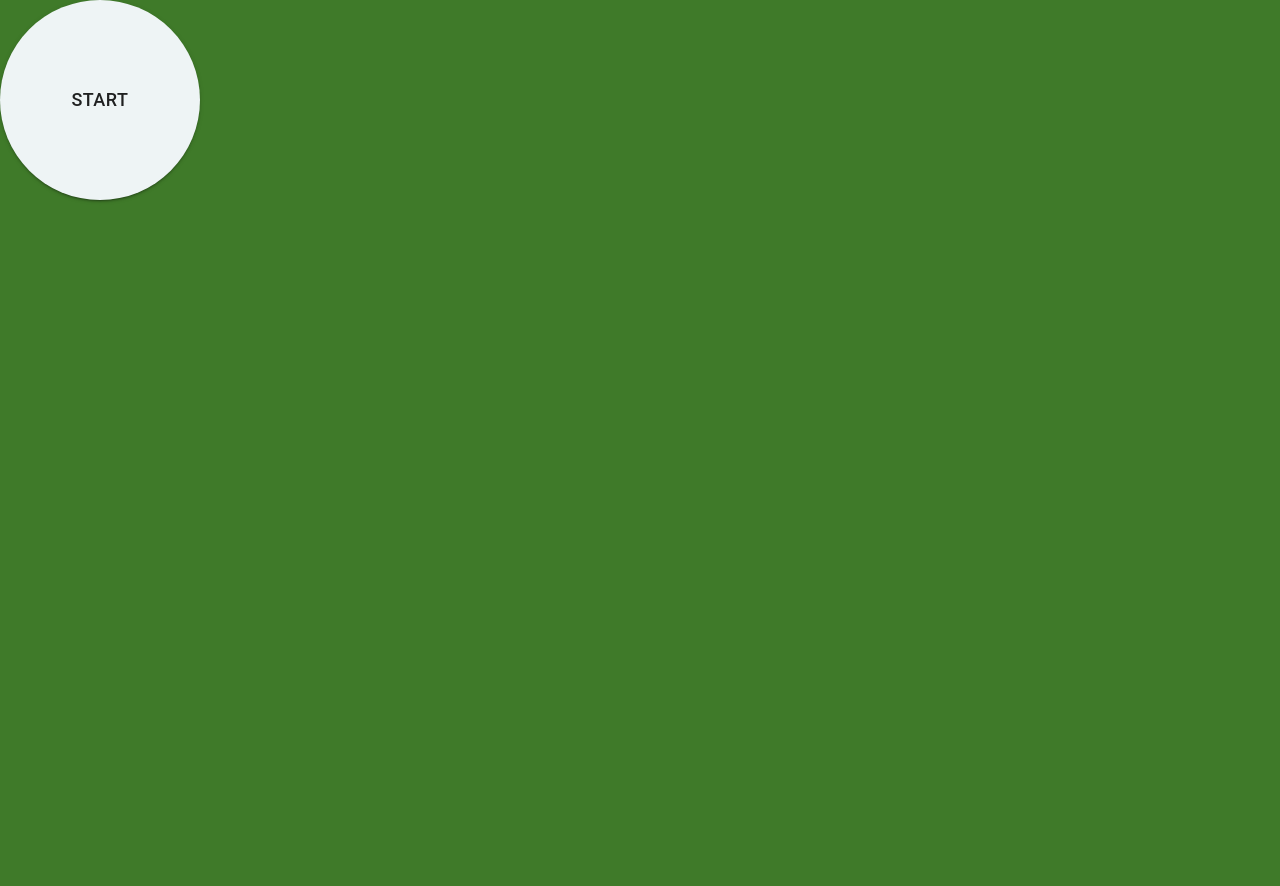
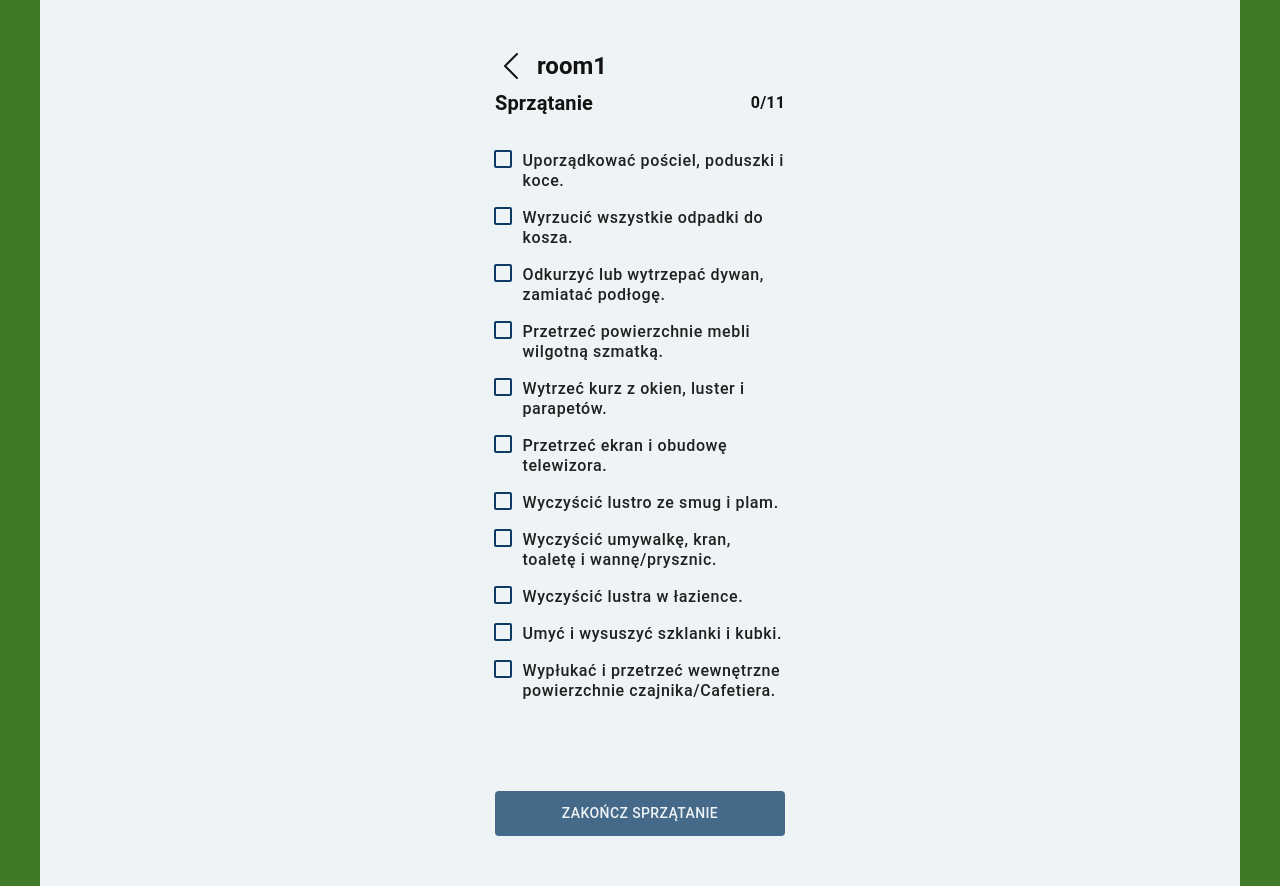
Before and after one commit to urasinskipawel/PoC-Hotel-App, a React (Create React App) app: page /hotel/1/room/room1 in a window 1280 px wide. Before the commit the page ends 800 px from the top, so only its background shows below. Built offline with nearby package versions, Linux system fonts and the light colour scheme.

Commit message:
Made simple worker logic
TODO: instead of using useNavigate to hand over state status context should be made - state should be stored in context

```diff
--- a/src/App.tsx
+++ b/src/App.tsx
@@ -7,6 +7,7 @@ import HotelList from './screens/HotelList';
 import HotelDetails from './screens/HotelDetails';
 import HotelRoomList from './screens/HotelRoomList';
 import HotelRoomDetails from './screens/HotelRoomDetails';
+import RoomCleaningCard from './screens/RoomCleaningCard';
 import { CssBaseline, ThemeProvider } from '@mui/material';
 import { globalTheme as theme } from './themes/GlobalTheme';
 
@@ -21,7 +22,7 @@ export const App = () => {
 					<Route path='/hotels' element={<HotelList />} />
 					<Route path='/hotel/:hotelId' element={<HotelDetails />} />
 					<Route path='/hotel/:hotelId/rooms' element={<HotelRoomList />} />
-					<Route path='/hotel/:hotelId/room/:roomId' element={<HotelRoomDetails />} />
+					<Route path='/hotel/:hotelId/room/:roomId' element={<RoomCleaningCard />} />
 				</Switch>
 			</Router>
 		</ThemeProvider>
--- a/src/screens/HotelDetails.tsx
+++ b/src/screens/HotelDetails.tsx
@@ -1,43 +1,141 @@
-import React from 'react'
-import { useParams } from 'react-router-dom'
-import { Button, Box } from '@mui/material'
-import { Link } from 'react-router-dom'
+import React, { useEffect } from 'react';
+import { useParams, useLocation } from 'react-router-dom';
+import { Button, Box, Container, SvgIcon, Typography } from '@mui/material';
+import { Link } from 'react-router-dom';
 
 interface Room {
-  roomId: string
-  roomName: string
+	roomId: string;
+	roomName?: string;
+	status?: string
+}
+
+interface ButtonStyles {
+	status: string,
+	color: string
 }
 
 const rooms: Room[] = [
-  { roomId: 'room1', roomName: 'Single Room' },
-  { roomId: 'room2', roomName: 'Double Room' },
-  { roomId: 'room3', roomName: 'Suite' },
-  { roomId: 'room4', roomName: 'Deluxe Room' },
+	{ roomId: 'room1', roomName: 'Room 1' },
+	{ roomId: 'room2', roomName: 'Room 2' },
+	{ roomId: 'room3', roomName: 'Room 3' },
+	{ roomId: 'room4', roomName: 'Room 4' },
+];
+
+const buttonStyles :ButtonStyles[] = [
+	{ status: 'Do kontroli', color: '#0c3c64' }
 ]
 
 const HotelDetails = () => {
-  const { hotelId } = useParams<{ hotelId: string }>()
+	const { hotelId } = useParams<{ hotelId: string }>();
+
+	const location = useLocation()
+
+	const handleStyle = (roomId: string) => {
+		let foundStyle:string = '#9d071f'
+		let foundStatus:string = 'Do posprzątania'
+		if(!!location.state){
+			location.state.roomStatus.forEach((room:Room, index:number) => {
+				if(room.roomId === roomId){
+					buttonStyles.forEach(status => {
+						status.status === room.status ? (foundStyle = status.color, foundStatus = status.status) : foundStyle='3px solid #121212'
+					})
+				}
+			})
+		}
+		return { foundStyle, foundStatus }
+	}
 
 	return (
-    <div>
-      <h2>Szczegóły Hotelu {hotelId}</h2>
-      <h3>Pokoje:</h3>
-      <Box display='flex' flexDirection='column'>
-        {rooms.map((room) => (
+		<Container
+			component='main'
+			sx={{
+				display: 'flex',
+				flexDirection: 'column',
+				alignItems: 'center',
+				backgroundColor: '#EEF4F5',
+				padding: '0px',
+				height: '100vh',
+			}}
+		>
+			<Box
+				sx={{ display: 'flex', justifyContent: 'flex-start', minWidth: '290px', marginTop: '50px', marginBottom: '30px' }}
+			>
+				<SvgIcon
+					xmlns='http://www.w3.org/2000/svg'
+					width='32'
+					height='32'
+					viewBox='0 0 32 32'
+					fill='none'
+					sx={{ fontSize: '32px' }}
+				>
+					<path
+						fill-rule='evenodd'
+						clip-rule='evenodd'
+						d='M22.7071 28.7071C22.3166 29.0976 21.6834 29.0976 21.2929 28.7071L9.29289 16.7071C8.90237 16.3166 8.90237 15.6834 9.29289 15.2929L21.2929 3.29289C21.6834 2.90237 22.3166 2.90237 22.7071 3.29289C23.0976 3.68342 23.0976 4.31658 22.7071 4.70711L11.4142 16L22.7071 27.2929C23.0976 27.6834 23.0976 28.3166 22.7071 28.7071Z'
+						fill='#121212'
+					/>
+				</SvgIcon>
+				<Typography
+					variant='h5'
+					component={Link}
+					to={`/hotels`}
+					sx={{ fontWeight: 600, textDecoration: 'none', color: '#121212', marginLeft: '10px' }}
+				>
+					Szczegóły hotelu
+				</Typography>
+			</Box>
+			{rooms.map(room => (
+				<Box>
 					<Button
 						key={room.roomId}
 						variant='contained'
 						color='primary'
 						component={Link}
 						to={`/hotel/${hotelId}/room/${room.roomId}`}
-            sx={{ marginBottom: '10px' }}
+						sx={{
+							display: 'flex',
+							justifContent: 'center',
+							alighItems: 'center',
+							position: 'relative',
+							minWidth: '290px',
+							height: '75px',
+							border: `3px solid ${handleStyle(room.roomId).foundStyle}`,
+							borderRadius: '5px',
+							py: '9.25px',
+						}}
 					>
+						<Typography variant='h6' sx={{ fontSize: '20px', fontWeight: 600, left: '20px', flex: '1', textAlign: 'center' }}>
 							{room.roomName}
+						</Typography>
+
+						<SvgIcon
+							xmlns='http://www.w3.org/2000/svg'
+							width='32'
+							height='32'
+							viewBox='0 0 32 32'
+							fill='none'
+							sx={{ fontSize: '32px', position: 'absolute', right: '15px' }}
+						>
+							<path
+								fill-rule='evenodd'
+								clip-rule='evenodd'
+								d='M9.29289 3.29289C9.68342 2.90237 10.3166 2.90237 10.7071 3.29289L22.7071 15.2929C23.0976 15.6834 23.0976 16.3166 22.7071 16.7071L10.7071 28.7071C10.3166 29.0976 9.68342 29.0976 9.29289 28.7071C8.90237 28.3166 8.90237 27.6834 9.29289 27.2929L20.5858 16L9.29289 4.70711C8.90237 4.31658 8.90237 3.68342 9.29289 3.29289Z'
+								fill='#121212'
+							/>
+						</SvgIcon>
 					</Button>
+					<Typography
+						variant='body1'
+						sx={{ display: 'flex', justifyContent: 'flex-end', marginTop: '-2px', fontSize: '16px', color: handleStyle(room.roomId).foundStyle }}
+					>
+						{
+							handleStyle(room.roomId).foundStatus
+						}
+					</Typography>
+				</Box>
 			))}
-      </Box>
-    </div>
-  )
-}
+		</Container>
+	);
+};
 
 export default HotelDetails
--- /dev/null
+++ b/src/screens/RoomCleaningCard.tsx
@@ -0,0 +1,171 @@
+import React, { useState, useEffect } from 'react';
+import { Button, Box, Checkbox, FormControl, FormControlLabel, Container, SvgIcon, Typography } from '@mui/material';
+import { useParams } from 'react-router-dom';
+import { Link, useNavigate } from 'react-router-dom';
+
+const cleaningTasks = [
+	'Uporządkować pościel, poduszki i koce.',
+	'Wyrzucić wszystkie odpadki do kosza.',
+	'Odkurzyć lub wytrzepać dywan, zamiatać podłogę.',
+	'Przetrzeć powierzchnie mebli wilgotną szmatką.',
+	'Wytrzeć kurz z okien, luster i parapetów.',
+	'Przetrzeć ekran i obudowę telewizora.',
+	'Wyczyścić lustro ze smug i plam.',
+	'Wyczyścić umywalkę, kran, toaletę i wannę/prysznic.',
+	'Wyczyścić lustra w łazience.',
+	'Umyć i wysuszyć szklanki i kubki.',
+	'Wypłukać i przetrzeć wewnętrzne powierzchnie czajnika/Cafetiera.',
+];
+
+const RoomCleaningCard = () => {
+	const [taskStatus, setTaskStatus] = useState<{ [key: string]: boolean }>({});
+
+	const navigate = useNavigate()
+
+	const { hotelId, roomId } = useParams<string>();
+
+	const handleCheckboxChange = (task: string) => {
+		setTaskStatus(prevStatus => ({
+			...prevStatus,
+			[task]: !prevStatus[task],
+		}));
+	};
+
+	let counter = 0;
+
+	const countCheckedTasks = (): number => {
+		for (const task in taskStatus) {
+			if (taskStatus[task]) {
+				counter++;
+			}
+		}
+
+		return counter;
+	};
+
+	const handleNavigate = () => {
+		counter === cleaningTasks.length && navigate(`/hotel/${hotelId}`, {
+			state: {
+				roomStatus: [{ roomId, status: 'Do kontroli' }]
+			}
+		})
+	}
+
+	return (
+		<Container
+			component='main'
+			sx={{
+				display: 'flex',
+				flexDirection: 'column',
+				alignItems: 'center',
+				backgroundColor: '#EEF4F5',
+				padding: '0px',
+				minHeight: '100vh',
+			}}
+		>
+			<Box
+				sx={{ display: 'flex', justifyContent: 'flex-start', minWidth: '290px', marginTop: '50px', marginBottom: '5px' }}
+			>
+				<SvgIcon
+					xmlns='http://www.w3.org/2000/svg'
+					width='32'
+					height='32'
+					viewBox='0 0 32 32'
+					fill='none'
+					sx={{ fontSize: '32px' }}
+				>
+					<path
+						fill-rule='evenodd'
+						clip-rule='evenodd'
+						d='M22.7071 28.7071C22.3166 29.0976 21.6834 29.0976 21.2929 28.7071L9.29289 16.7071C8.90237 16.3166 8.90237 15.6834 9.29289 15.2929L21.2929 3.29289C21.6834 2.90237 22.3166 2.90237 22.7071 3.29289C23.0976 3.68342 23.0976 4.31658 22.7071 4.70711L11.4142 16L22.7071 27.2929C23.0976 27.6834 23.0976 28.3166 22.7071 28.7071Z'
+						fill='#121212'
+					/>
+				</SvgIcon>
+				<Typography
+					variant='h5'
+					component={Link}
+					to={`/hotel/${hotelId}`}
+					sx={{ textDecoration: 'none', color: '#121212', fontWeight: 600, marginLeft: '10px' }}
+				>
+					{roomId}
+				</Typography>
+			</Box>
+			<Box sx={{ display: 'flex', justifyContent: 'space-between', alignItems: 'center', minWidth: '290px' }}>
+				<Typography variant='h6' sx={{ color: '#121212', fontWeight: 600 }}>
+					Sprzątanie
+				</Typography>
+				<Typography variant='body1' sx={{ color: '#121212', fontWeight: 600 }}>
+					{countCheckedTasks()}/{cleaningTasks.length}
+				</Typography>
+			</Box>
+
+			<FormControl
+				sx={{
+					'& .MuiFormControlLabel-root .MuiFormControlLabelPlacementEnd-root': {
+						marginTop: '0px',
+					},
+					'& .MuiTypography-root': {
+						lineHeight: '1.25',
+						marginTop: '2px',
+						marginLeft: '10px',
+						fontWeight: 500,
+						letterSpacing: '0.6px',
+					},
+
+					marginTop: '30px',
+					width: '295px',
+				}}
+				component='fieldset'
+			>
+				{cleaningTasks.map((task, index) => (
+					<FormControlLabel
+						sx={{ margin: '0px 0px 15px 0px' }}
+						key={index}
+						control={
+							<Checkbox
+								color='primary'
+								checked={taskStatus[task] || false}
+								onChange={() => handleCheckboxChange(task)}
+								sx={{
+									'& .MuiSvgIcon-root': {
+										fill: '#0D3B66',
+									},
+									width: '20px',
+									height: '20px',
+									display: 'flex',
+									alignSelf: 'flex-start',
+								}}
+							/>
+						}
+						label={task}
+					/>
+				))}
+			</FormControl>
+			<Button
+				disabled={counter !== cleaningTasks.length}
+				// component={Link}
+				// to={`/hotel/${hotelId}`}
+				onClick={handleNavigate}
+				variant='contained'
+				sx={{
+					backgroundColor: '#0D3B66',
+					margin: '75px 0px 50px 0px',
+					color: '#EEF4F5',
+					py: '10.25px',
+					minWidth: '290px',
+					'& .MuiButton-root': {
+						height: 28,
+					},
+					'&.Mui-disabled': {
+						background: 'rgba(13, 59, 102, 0.75)',
+						color: '#EEF4F5',
+					},
+				}}
+			>
+				Zakończ sprzątanie
+			</Button>
+		</Container>
+	);
+};
+
+export default RoomCleaningCard
```
Lines whose indentation alone changed are shown as unchanged.
